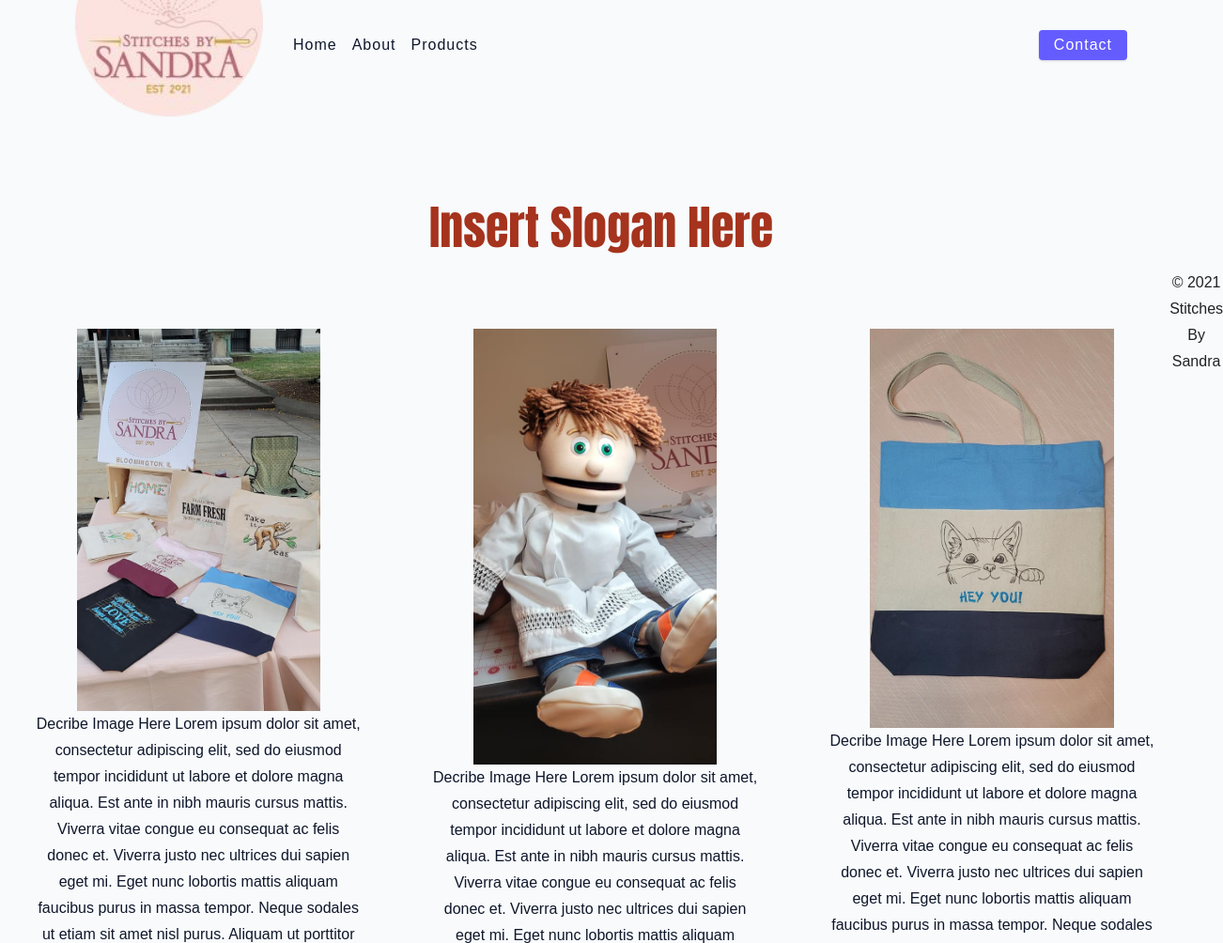
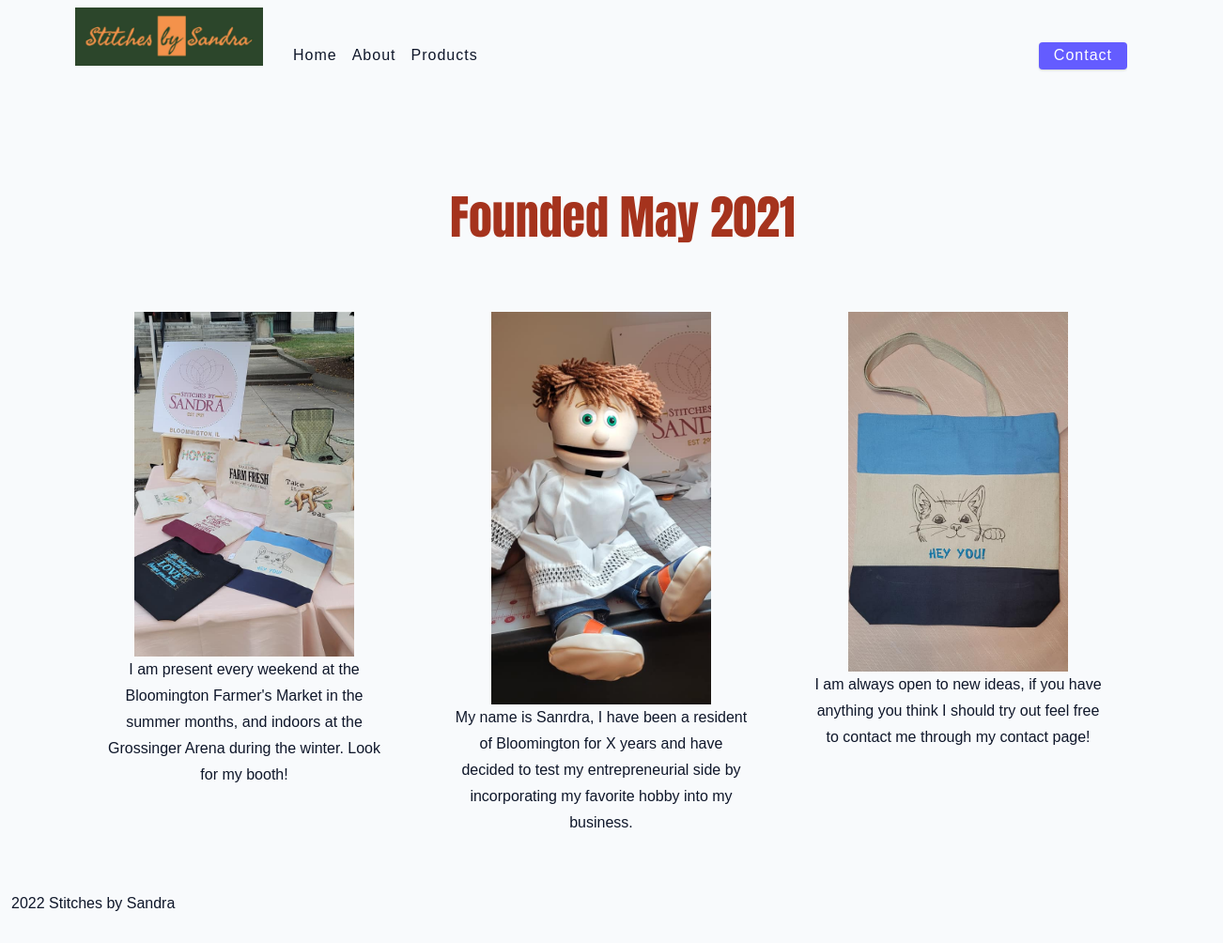
Before and after one commit to obaloch/Stitches-By-Sandra-website, a plain HTML site: page about.html in a window 1280 px wide. Shown: the top 1004 px of the page at 94% size, 1302 px wide, since content can reach past the window. Drawn offline with nearby package versions, Linux system fonts and the light colour scheme.

Commit message:
3.30 commit

```diff
--- a/about.html
+++ b/about.html
@@ -1,34 +1,40 @@
 <!DOCTYPE html>
 <html lang="en">
+
 <head>
     <meta charset="UTF-8">
     <meta http-equiv="X-UA-Compatible" content="IE=edge">
     <meta name="viewport" content="width=device-width, initial-scale=1.0">
     <title>About SbS</title>
+    <!-- Bootstrap CSS -->
+    <link href="https://cdn.jsdelivr.net/npm/bootstrap@5.1.3/dist/css/bootstrap.min.css" rel="stylesheet"
+        integrity="sha384-1BmE4kWBq78iYhFldvKuhfTAU6auU8tT94WrHftjDbrCEXSU1oBoqyl2QvZ6jIW3" crossorigin="anonymous">
     <!-- favicon -->
     <link rel="shortcut icon" href="./assets/favicon.ico" type="image/x-icon" />
     <!-- normalize -->
     <link rel="stylesheet" href="./css/normalize.css" />
+
     <!-- font-awesome -->
     <link rel="stylesheet" href="https://cdnjs.cloudflare.com/ajax/libs/font-awesome/5.14.0/css/all.min.css" />
     <!-- main css -->
     <link rel="stylesheet" href="./css/main.css" />
+
 </head>
 
 <body>
     <!-- nav -->
-<nav class = "navbar">
-    <div class = "nav-center">
-        <div class = "nav-header">
+    <nav class="navbar">
+        <div class="nav-center">
+            <div class="nav-header">
                 <a href="index.html" class="nav-logo">
-                <img src="./assets/logo.png" alt="logo">
+                    <img src="./assets/logo2.PNG" alt="logo">
                 </a>
                 <button class="nav-btn btn">
                     <i class="fas fa-align-justify"></i>
                 </button>
             </div>
             <!-- links -->
-        <div class = "nav-links">
+            <div class="nav-links">
                 <a href="index.html" class="nav-link">home</a>
                 <a href="about.html" class="nav-link">about</a>
                 <a href="products.html" class="nav-link">products</a>
@@ -41,46 +47,43 @@
     <!-- end of nav -->
 
     <!-- stitches container -->
-<section class="stitches-container">
-    <!-- tags container -->
-    <div class="slogan"> Insert Slogan Here </div>
-        <div class="column left-col">
+    <div class="container">
+        <div class="row">
+            <div class="slogan">Founded May 2021 </div>
+        </div>
+        <div class="row">
+            <div class="col column">
                 <img src="./assets/items/bags.jpg" alt="Column 1 Image" class="col1image">
             <p class="p col1text">
-                Decribe Image Here
-                Lorem ipsum dolor sit amet, consectetur adipiscing elit, sed do eiusmod tempor incididunt ut labore et dolore magna aliqua. Est ante in nibh mauris cursus mattis. Viverra vitae congue eu consequat ac felis donec et. Viverra justo nec ultrices dui sapien eget mi. Eget nunc lobortis mattis aliquam faucibus purus in massa tempor. Neque sodales ut etiam sit amet nisl purus. Aliquam ut porttitor leo a diam sollicitudin. Quam id leo in vitae. Arcu vitae elementum curabitur vitae nunc sed velit dignissim. Nunc lobortis mattis aliquam faucibus purus in massa tempor nec. Volutpat blandit aliquam etiam erat velit. Hendrerit dolor magna eget est lorem ipsum dolor. Sagittis purus sit amet volutpat consequat mauris nunc. Elit duis tristique sollicitudin nibh sit amet.
+                I am present every weekend at the Bloomington Farmer's Market in the summer months, and indoors at the
+                Grossinger Arena during the winter. Look for my booth!
             </p>
             </div>
-        <div class="column middle-col">
+            <div class="col column">
                 <img src="./assets/items/doll1.jpg" alt="Column 2 Image" class="col2image">
             <p class="p col2text">
-                Decribe Image Here
-                Lorem ipsum dolor sit amet, consectetur adipiscing elit, sed do eiusmod tempor incididunt ut labore et dolore magna aliqua. Est ante in nibh mauris cursus mattis. Viverra vitae congue eu consequat ac felis donec et. Viverra justo nec ultrices dui sapien eget mi. Eget nunc lobortis mattis aliquam faucibus purus in massa tempor. Neque sodales ut etiam sit amet nisl purus. Aliquam ut porttitor leo a diam sollicitudin. Quam id leo in vitae. Arcu vitae elementum curabitur vitae nunc sed velit dignissim. Nunc lobortis mattis aliquam faucibus purus in massa tempor nec. Volutpat blandit aliquam etiam erat velit. Hendrerit dolor magna eget est lorem ipsum dolor. Sagittis purus sit amet volutpat consequat mauris nunc. Elit duis tristique sollicitudin nibh sit amet.
+                My name is Sanrdra, I have been a resident of Bloomington for X years and have decided to test my
+                entrepreneurial side by incorporating my favorite hobby into my business.
             </p>
             </div>
-         <div class="column right-col">
+            <div class="col column">
                 <img src="./assets/items/bag2.jpg" alt="Column 3 Image" class="col3image">
             <p class="p col3text">
-                Decribe Image Here
-                Lorem ipsum dolor sit amet, consectetur adipiscing elit, sed do eiusmod tempor incididunt ut labore et dolore magna aliqua. Est ante in nibh mauris cursus mattis. Viverra vitae congue eu consequat ac felis donec et. Viverra justo nec ultrices dui sapien eget mi. Eget nunc lobortis mattis aliquam faucibus purus in massa tempor. Neque sodales ut etiam sit amet nisl purus. Aliquam ut porttitor leo a diam sollicitudin. Quam id leo in vitae. Arcu vitae elementum curabitur vitae nunc sed velit dignissim. Nunc lobortis mattis aliquam faucibus purus in massa tempor nec. Volutpat blandit aliquam etiam erat velit. Hendrerit dolor magna eget est lorem ipsum dolor. Sagittis purus sit amet volutpat consequat mauris nunc. Elit duis tristique sollicitudin nibh sit amet.
+                I am always open to new ideas, if you have anything you think I should try out feel free to contact me through my contact page!
             </p>
             </div>
         </div>
     </div>
-    <!-- end tags container -->
+        <footer class="container-fluid align">
+            <p>
+                2022 Stitches by Sandra
+            </p>
+        </footer>
+    </section>
 
-    <!-- stitches container -->
-    <div class="stitches-list"></div>
-    <!-- single item -->
-    <a href=""></a>
-    <!-- end of stitches container -->
-</section>
-<!-- end of stitches container -->
-<footer class="page-footer">
-    <p>&copy; <span id="date">2021</span>
-    <span class="footer-logo">
-        Stitches By Sandra
-    </span></p>
-</footer>
+
     <script src="app.js"></script>
+    <script src="https://cdn.jsdelivr.net/npm/bootstrap@5.1.3/dist/js/bootstrap.bundle.min.js"
+    integrity="sha384-ka7Sk0Gln4gmtz2MlQnikT1wXgYsOg+OMhuP+IlRH9sENBO0LRn5q+8nbTov4+1p"
+    crossorigin="anonymous"></script>
 </body>
```
Lines whose indentation alone changed are shown as unchanged.
